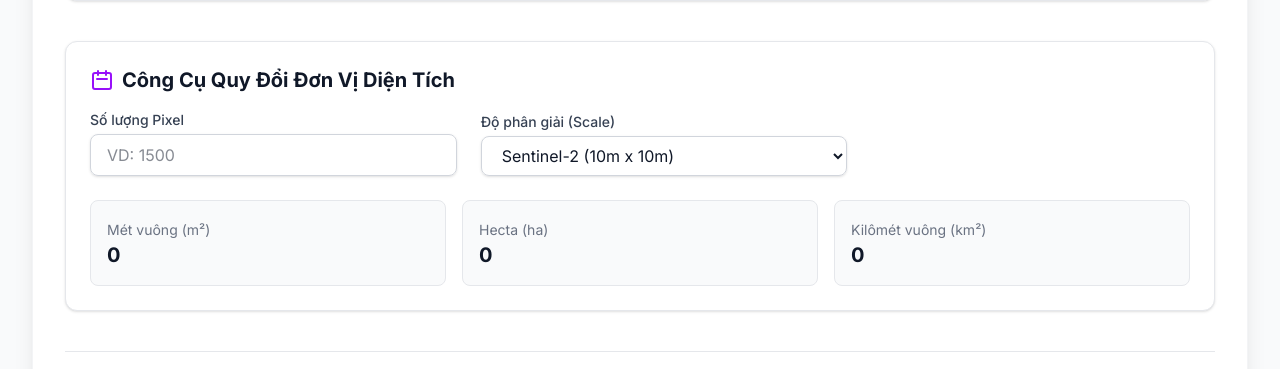
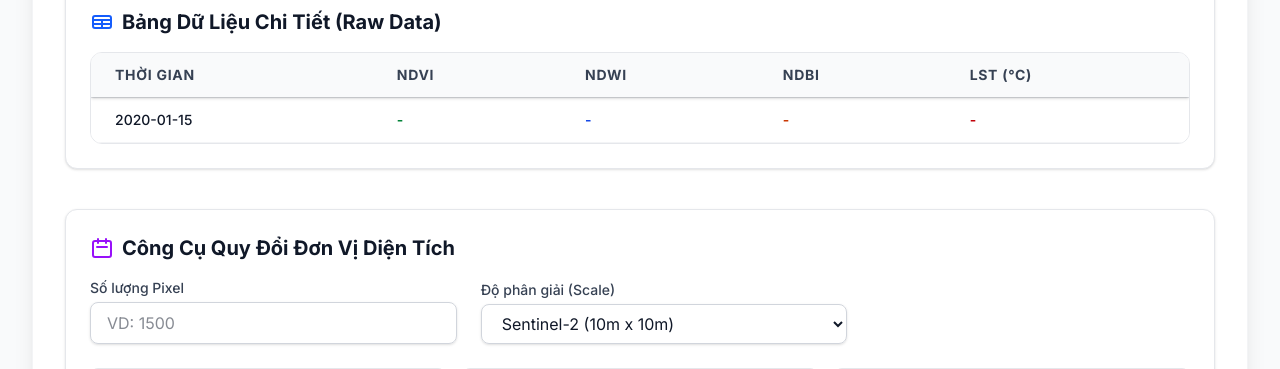
Before and after one commit to tuka0304/PPNCKH, a Django app: page /analysis/?req_id=1 in a window 1280 px wide. Shown: the part 1100-1469 px from the top of the page. Run offline with Django 5.2, Linux system fonts and the light colour scheme; tables that the repository leaves empty hold one stand-in row (values such as "Sample post"); style sheets or scripts are compiled from the project's sources.

Commit message:
UI: Add Raw Data table to Analysis page to display time-series values like SQL queries

```diff
--- a/gee_app/templates/gee_app/analysis.html
+++ b/gee_app/templates/gee_app/analysis.html
@@ -76,6 +76,28 @@
                         </thead>
                         <tbody class="bg-white divide-y divide-gray-200" id="statsTableBody">
                             <!-- Stats rows will be injected here -->
+                        </tbody>
+                    </table>
+                </div>
+            </div>
+            <div class="mt-8">
+                <h3 class="text-xl font-bold text-gray-900 mb-4 flex items-center gap-2">
+                    <svg class="w-6 h-6 text-blue-600" fill="none" stroke="currentColor" viewBox="0 0 24 24"><path stroke-linecap="round" stroke-linejoin="round" stroke-width="2" d="M3 10h18M3 14h18m-9-4v8m-7 0h14a2 2 0 002-2V8a2 2 0 00-2-2H5a2 2 0 00-2 2v8a2 2 0 002 2z"></path></svg>
+                    Bảng Dữ Liệu Chi Tiết (Raw Data)
+                </h3>
+                <div class="overflow-y-auto overflow-x-auto rounded-xl border border-gray-200" style="max-height: 400px;">
+                    <table class="min-w-full divide-y divide-gray-200 text-sm">
+                        <thead class="bg-gray-50 sticky top-0 z-10 shadow-sm">
+                            <tr>
+                                <th class="px-6 py-3 text-left font-bold text-gray-700 uppercase tracking-wider bg-gray-50">Thời Gian</th>
+                                <th class="px-6 py-3 text-left font-bold text-gray-700 uppercase tracking-wider bg-gray-50">NDVI</th>
+                                <th class="px-6 py-3 text-left font-bold text-gray-700 uppercase tracking-wider bg-gray-50">NDWI</th>
+                                <th class="px-6 py-3 text-left font-bold text-gray-700 uppercase tracking-wider bg-gray-50">NDBI</th>
+                                <th class="px-6 py-3 text-left font-bold text-gray-700 uppercase tracking-wider bg-gray-50">LST (°C)</th>
+                            </tr>
+                        </thead>
+                        <tbody class="bg-white divide-y divide-gray-200" id="rawDataTableBody">
+                            <!-- Raw data rows will be injected here -->
                         </tbody>
                     </table>
                 </div>
@@ -269,6 +291,32 @@
             hasNdbi ? sortedNdbi : [],
             hasLst ? sortedLst : []
         );
+        renderRawDataTable(sortedDates, dateMap);
+    }
+
+    function renderRawDataTable(dates, dateMap) {
+        const tbody = document.getElementById('rawDataTableBody');
+        tbody.innerHTML = '';
+
+        const rows = dates.map(date => {
+            const dataObj = dateMap[date];
+            const ndvi = dataObj.NDVI !== undefined ? dataObj.NDVI.toFixed(4) : '-';
+            const ndwi = dataObj.NDWI !== undefined ? dataObj.NDWI.toFixed(4) : '-';
+            const ndbi = dataObj.NDBI !== undefined ? dataObj.NDBI.toFixed(4) : '-';
+            const lst = dataObj.LST !== undefined ? dataObj.LST.toFixed(4) : '-';
+
+            return `
+                <tr class="hover:bg-blue-50 transition-colors">
+                    <td class="px-6 py-3 whitespace-nowrap font-medium text-gray-900 border-b border-gray-100">${date}</td>
+                    <td class="px-6 py-3 whitespace-nowrap text-green-700 font-semibold border-b border-gray-100">${ndvi}</td>
+                    <td class="px-6 py-3 whitespace-nowrap text-blue-700 font-semibold border-b border-gray-100">${ndwi}</td>
+                    <td class="px-6 py-3 whitespace-nowrap text-orange-700 font-semibold border-b border-gray-100">${ndbi}</td>
+                    <td class="px-6 py-3 whitespace-nowrap text-red-700 font-semibold border-b border-gray-100">${lst}</td>
+                </tr>
+            `;
+        });
+
+        tbody.innerHTML = rows.join('');
     }
 
 
```
